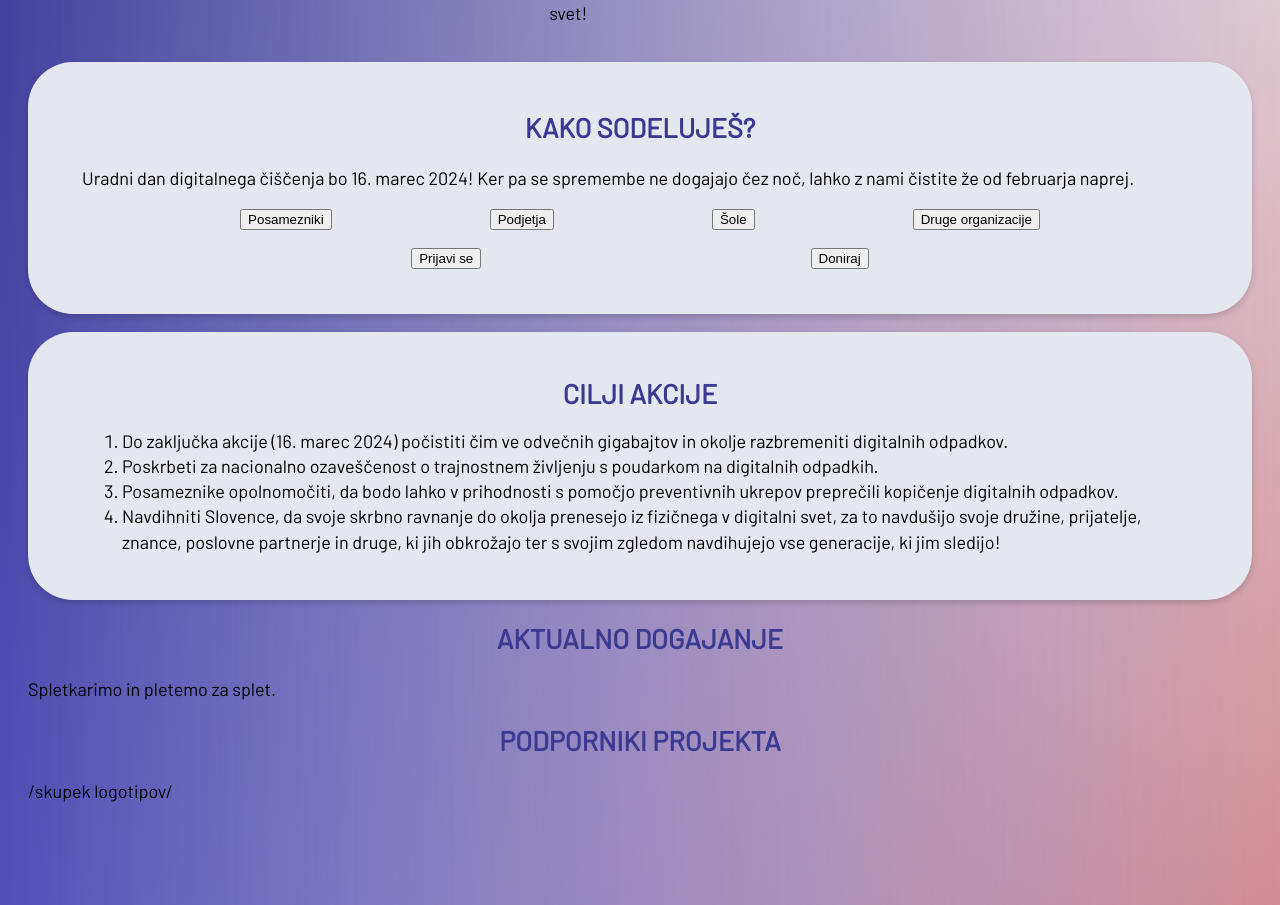
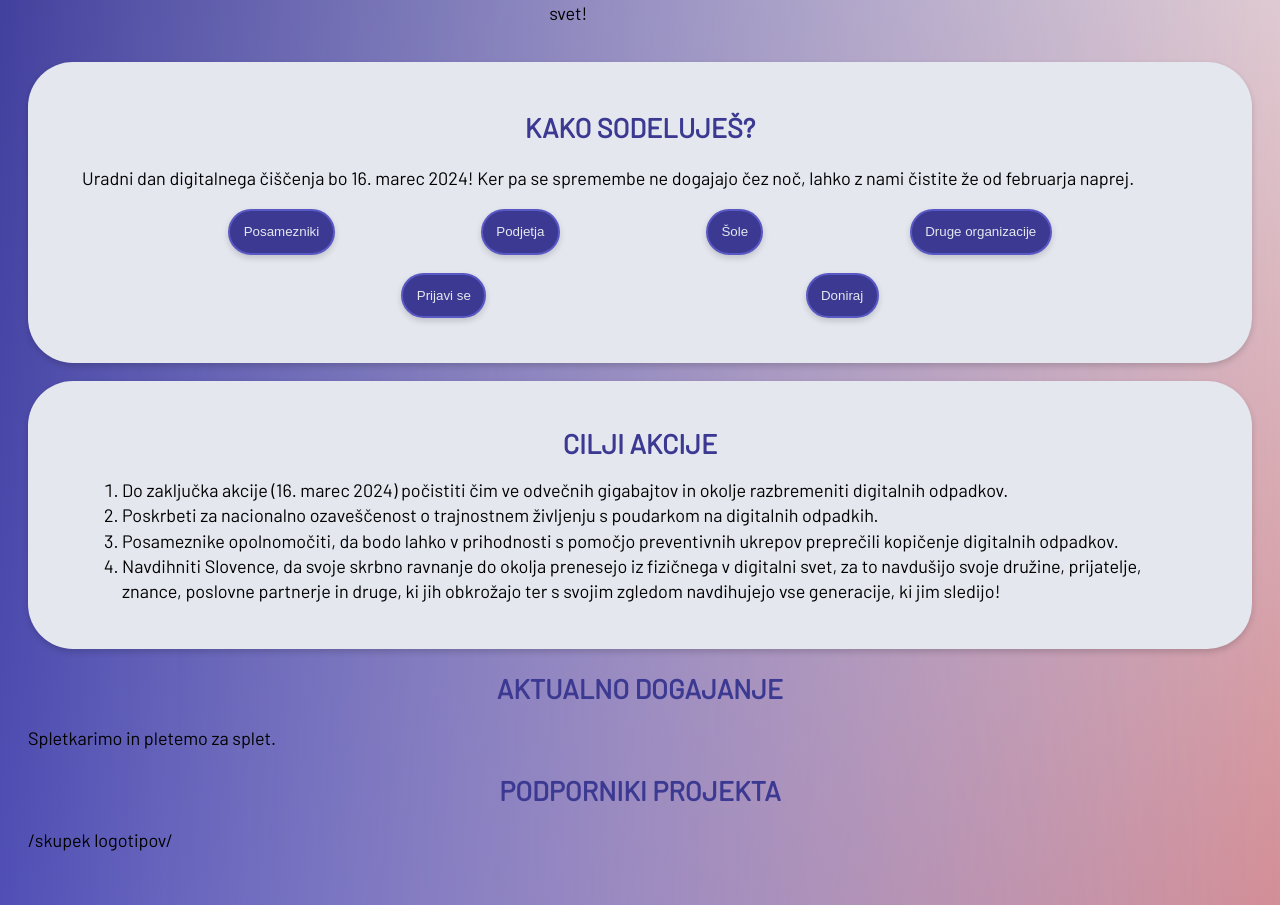
Before and after one commit to ewba/dcd-si, a Jekyll site: the page built from index.md, in a window 1280 px wide. Shown: the part 447-1352 px from the top of the page. Built offline with Jekyll 4.4.1, drawn with Linux system fonts in a browser that asks for light colours.

Commit message:
improve button styling

```diff
--- a/_sass/main.scss
+++ b/_sass/main.scss
@@ -56,6 +56,18 @@ p, .para {
   background-color: $sivaSvetla;
   @include curvyEdge();
 }
+@mixin button() {
+  padding: 1em;
+  background-color: $violaTemna;
+  color: $sivaSvetla;
+  @include curvyEdge();
+  border: 2px solid $viola;
+  text-align: center;
+  a {
+    color: $sivaSvetla;
+    text-decoration: none;
+  }
+}
 
 @import 'menu';
 
@@ -79,19 +91,15 @@ h2 {
   position: fixed;
   top: 2em;
   right: 2em;
-  padding: 1em;
-  background-color: $violaTemna;
-  color: $sivaSvetla;
+  @include button();
   font-size: 1.5em;
-  @include curvyEdge();
-  border: 2px solid $viola;
-  text-align: center;
-  a {
-    color: $sivaSvetla;
-    text-decoration: none;
-  }
 }
 
+button {
+  @include button();
+}
+
+// we could load this conditionally only on the one page that needs it (or inline it)
 cite {
   margin-top: 1em;
   float: right;
```
